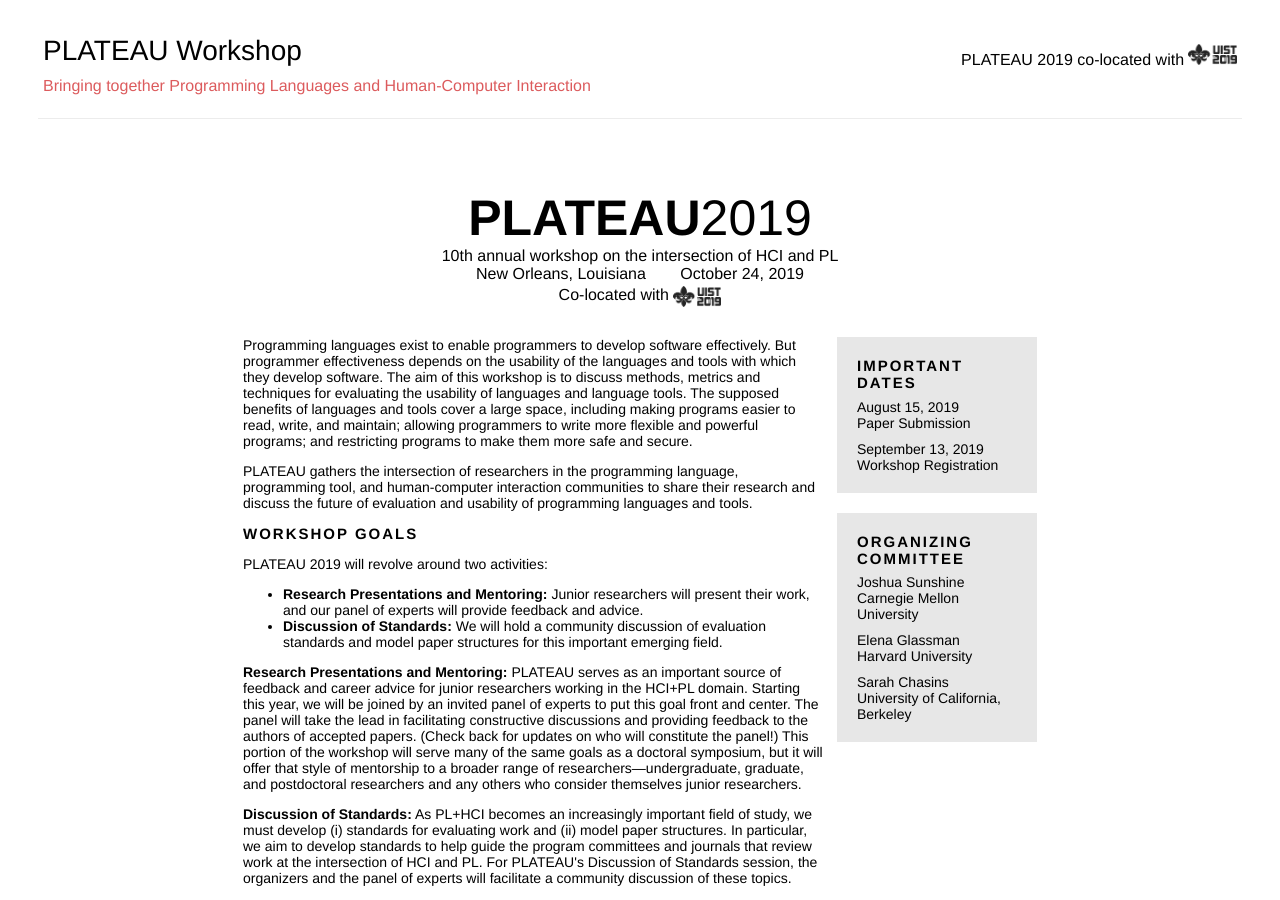
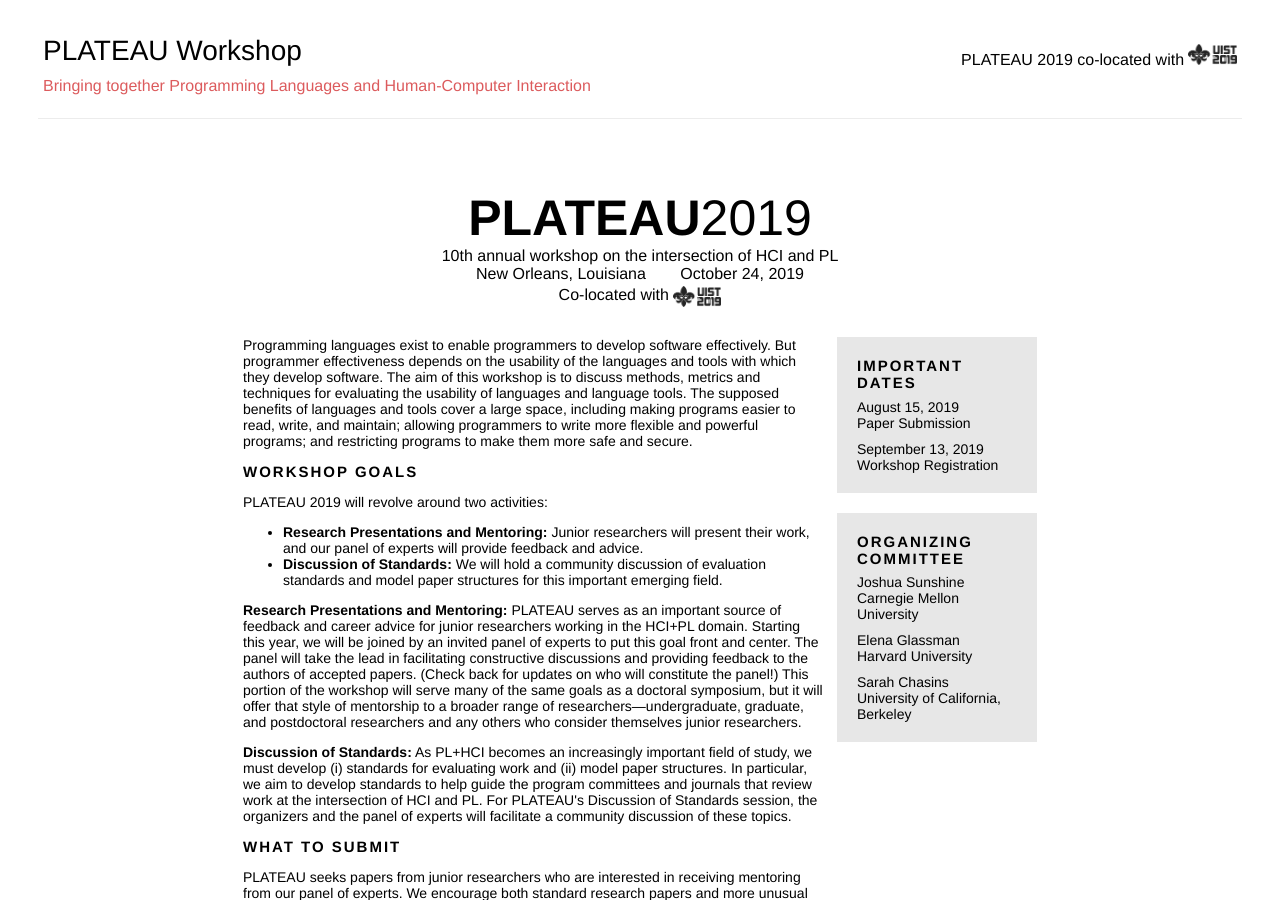
Before and after one commit to plateau-workshop/plateau, a Jekyll site: the page built from index.html, in a window 1280 px wide and 900 px high. Built offline with Jekyll 4.4.1, drawn with Linux system fonts in a browser that asks for light colours.

Commit message:
Update index.html

```diff
--- a/index.html
+++ b/index.html
@@ -37,10 +37,6 @@ layout: default
     <div class="no-top-padding">
       <p class="no-top-padding">
       Programming languages exist to enable programmers to develop software effectively. But programmer effectiveness depends on the usability of the languages and tools with which they develop software. The aim of this workshop is to discuss methods, metrics and techniques for evaluating the usability of languages and language tools. The supposed benefits of languages and tools cover a large space, including making programs easier to read, write, and maintain; allowing programmers to write more flexible and powerful programs; and restricting programs to make them more safe and secure.
-      </p>
-
-      <p>
-      PLATEAU gathers the intersection of researchers in the programming language, programming tool, and human-computer interaction communities to share their research and discuss the future of evaluation and usability of programming languages and tools.
       </p>
     </div>
 
```
